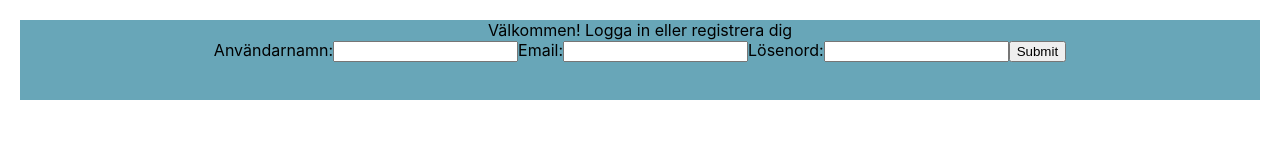
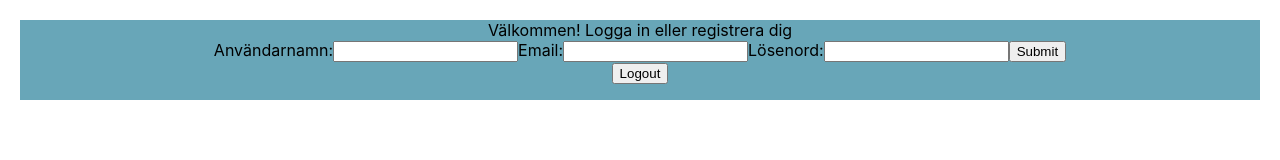
Before and after one commit to KarinNorr/Newsletter, a React (Create React App) app in the folder Frontend/my-app/: page / in a window 1280 px wide. Shown: the top 160 px of the page. Built offline with nearby package versions, Linux system fonts and the light colour scheme.

Commit message:
add logout

```diff
--- a/Frontend/my-app/src/App.js
+++ b/Frontend/my-app/src/App.js
@@ -1,26 +1,44 @@
 import React from 'react';
 import './App.css';
 import Loggin from './Components/LoggInForm';
+import LoggOutUser from './Components/LoggOutUser';
 
 class App extends React.Component {
 
   //const [isLoggedIn, setLoggin] = useState(false);
 
-  constructor(props){
+  constructor(props) {
     super(props)
 
-    this.state = { showStart: "Välkommen! Logga in eller registrera dig", currentUser: ""};
+    const currentUser = localStorage.getItem("currentUser");
+    //const userId = { currentUser ? currentUser : null };
+
+    this.state = { showStart: "Välkommen! Logga in eller registrera dig", currentUser: currentUser }
+
+  };
+
+
+
+  currentUserId = (userId, isSubscriber) => {
+    this.setState({ currentUser: userId, isSubscriber: isSubscriber });
+    console.log("Anropat callback", userId);
+
+    localStorage.setItem("currentUser", userId);
   }
 
-  currentUserId = (userId) => {
-    console.log("Anropat callback", userId);
+  logoutUser = () => {
+    this.setState( { currentUser: null});
+    localStorage.removeItem("currentUser");
   }
 
 
   render() {
+
+
     return (
-      <div className ="App">
-        <Loggin showStart= {this.state.showStart} getCurrentUser = { this.currentUserId }/>
+      <div className="App">
+        <Loggin showStart={this.state.showStart} getCurrentUser={this.currentUserId} />
+        <LoggOutUser logOutUser={this.logoutUser} />
       </div>
     );
   }
--- a/Frontend/my-app/src/Components/LoggInForm.js
+++ b/Frontend/my-app/src/Components/LoggInForm.js
@@ -19,13 +19,8 @@ class Loggin extends React.Component {
     }
 
     handleSubmit = (event) => {
-        // //kör callback tillbaks till parent igen
-        // //med datan som behövs
-        // //göra en fetch för att hämta informationen
 
         this.tryUser(this.state.userName, this.state.userEmail, this.state.userPassword)
-
-        this.props.getCurrentUser(this.state.userName);
         event.preventDefault();
     }
 
@@ -47,13 +42,13 @@ class Loggin extends React.Component {
             .then(data => {
                 console.log("Nu kommer datan tillbaks")
                 console.log(data)
-                //this.setState({ userId: data })
+                //this.setState({ userId: data.userId })
+                //kalla på funktionen
+                this.props.getCurrentUser(data.userId, data.isSubscriber);
             })
             .catch (err => {
             console.log(err);
         });
-        console.log("Nu kommer datan tillbaks")
-
     }
 
 
--- /dev/null
+++ b/Frontend/my-app/src/Components/LoggOutUser.js
@@ -0,0 +1,35 @@
+import React from 'react';
+
+class LoggOutUser extends React.Component {
+
+    constructor(props) {
+        super(props);
+        //this.handleChange = this.handleChange.bind(this);
+        this.handleSubmit = this.handleSubmit.bind(this);
+    }
+
+    handleSubmit = (event) => {
+
+        console.log("Logout");
+        this.props.logOutUser();
+        event.preventDefault();
+    }
+
+    render() {
+
+        return(
+            <div>
+            <form onSubmit={this.handleSubmit}>
+                <label>
+                <input
+                        type="submit"
+                        value="Logout" />
+                </label>
+            </form>
+            </div>
+        );
+
+    }
+}
+
+export default LoggOutUser;
```
Also changed, not shown: Frontend/my-app/src/Components/LoggedInUser.js (+12 -0 lines), 1 other file (tests, documents, lock files or other folders).
